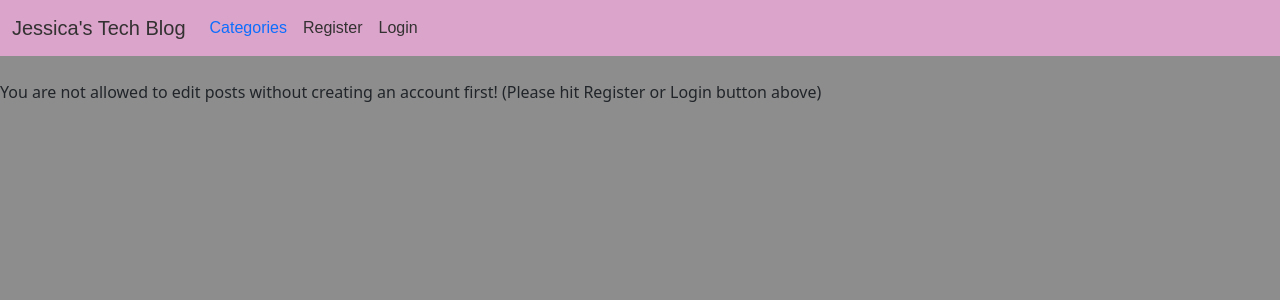
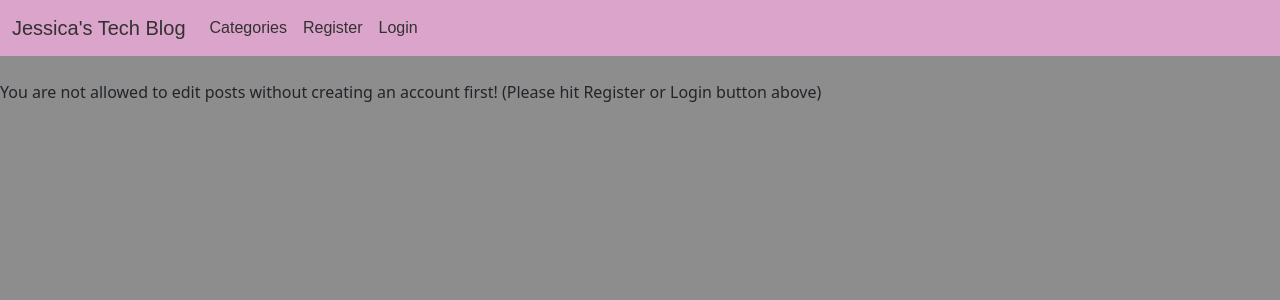
Before and after one commit to Jessica-Mansell/Personal-Website, a Django app: page /add_post/ in a window 1280 px wide. Shown: the top 300 px of the page. Run offline with Django 4.2, Linux system fonts and the light colour scheme; some libraries are stand-ins or nearby versions.

Commit message:
remove text decorations

```diff
--- a/mysite/blogsite/static/mysite/style.css
+++ b/mysite/blogsite/static/mysite/style.css
@@ -34,3 +34,8 @@ img#home_pics.img-fluid {
 h1 {
     padding-top: 2rem;
 }
+
+#cat_main {
+    color: #333131;
+    text-decoration: none;
+}
--- a/mysite/blogsite/templates/base.html
+++ b/mysite/blogsite/templates/base.html
@@ -27,18 +27,18 @@
               <!--Category Menu Code-->
               {% if cat_menu %}
               <li class="nav-item dropdown">
-                <a class="nav-link dropdown-toggle" role="button" data-bs-toggle="dropdown" aria-expanded="false">
+                <a class="nav-link dropdown-toggle" id="cat_main" role="button" data-bs-toggle="dropdown" aria-expanded="false">
                   Categories
                 </a>
-                <ul class="dropdown-menu" style="background-color: hsl(317, 43%, 75%); color: #333131; text-decoration: none;">
+                <ul class="dropdown-menu" style="background-color: hsl(317, 43%, 75%);">
                   {% for item in cat_menu %}
-                  <li><a class="dropdown-item" href="{% url 'category' item|slugify %}" style="background-color: hsl(317, 43%, 75%); color: #333131; text-decoration: none;">{{ item }}</a></li>
+                  <li><a class="dropdown-item" href="{% url 'category' item|slugify %}" id="cat_main" style="background-color: hsl(317, 43%, 75%);">{{ item }}</a></li>
                   {% endfor %}
                 </ul>
               </li>
               {% else %}
-              <li class="nav-item" style="background-color: hsl(317, 43%, 75%); color: #333131; text-decoration: none;">
-                <a class="nav-link" href="{% url 'category-list' %}">Categories</a>
+              <li class="nav-item" id="cat_main" style="background-color: hsl(317, 43%, 75%);">
+                <a class="nav-link" id="cat_main" href="{% url 'category-list' %}">Categories</a>
               </li>
               {% endif %}
               {% if user.is_authenticated %}
@@ -81,7 +81,6 @@
       </div>
       </nav>
     <br/>
-
         {% block content %}
 
         {% endblock %}
```
